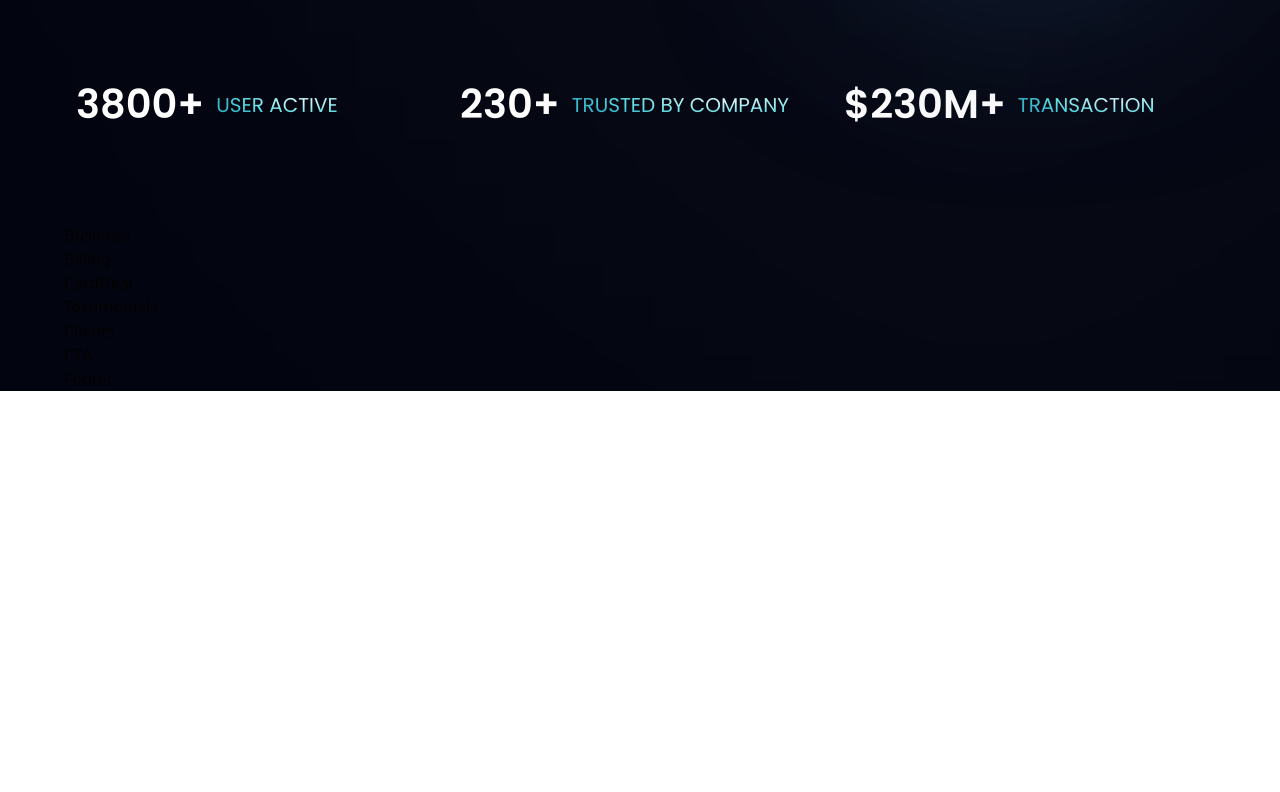
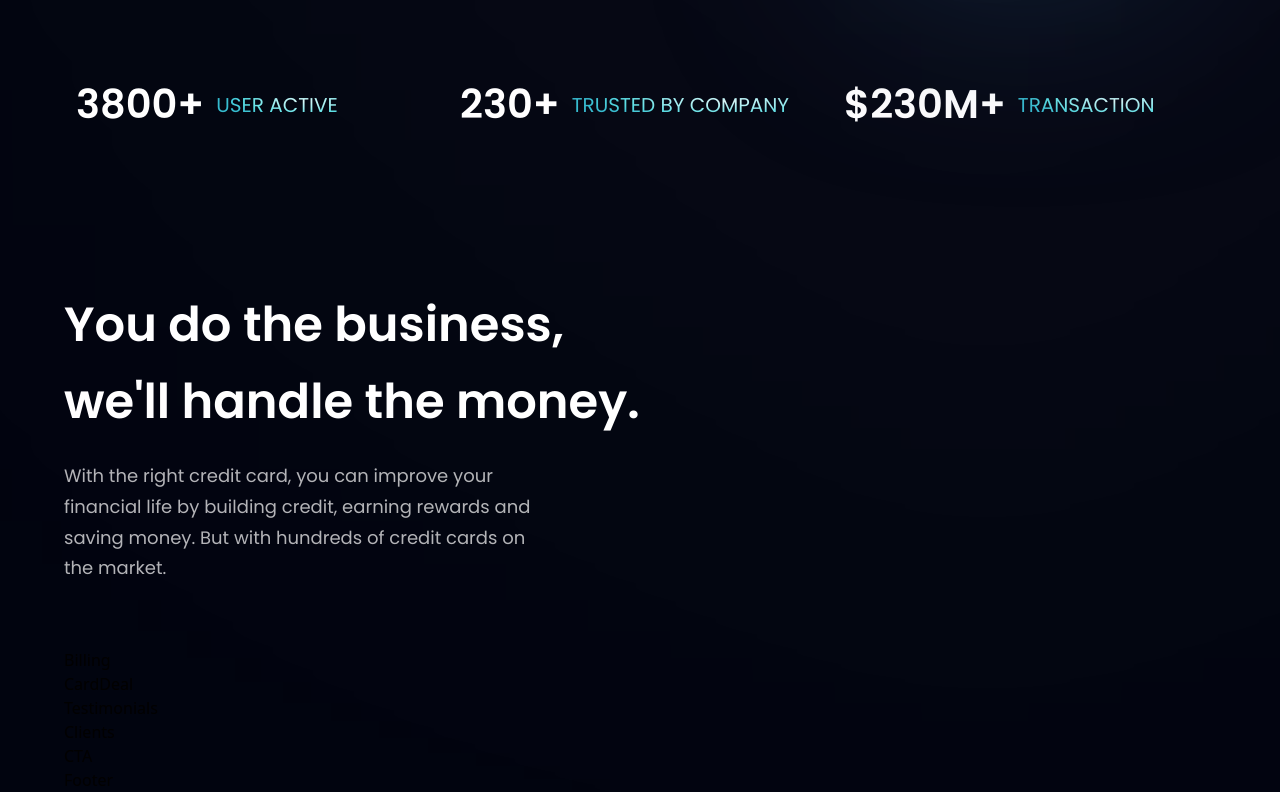
Before and after one commit to SaqifHaque/Bank-React-Responsive, a React (Vite) app: page / in a window 1280 px wide. Shown: the part 706-1498 px from the top of the page. Before the commit the page ends 1097 px from the top, so only its background shows below. Built offline with nearby package versions, Linux system fonts and the light colour scheme.

Commit message:
working on business component

```diff
--- a/src/components/Business.jsx
+++ b/src/components/Business.jsx
@@ -1,8 +1,21 @@
 import React from 'react'
+import { features } from '../constants';
+import styles, { layout } from '../styles'
+import Button from '../components/Button';
 
 const Business = () => {
   return (
-    <div>Business</div>
+    <section id="features" className={layout.section}>
+      <div className={layout.sectionInfo}>
+        <h2 className={styles.heading2}>You do the business, <br className="sm:block hidden"/>
+        we'll handle the money.</h2>
+        <p className={`${styles.paragraph} max-w-[470px] mt-5`}>With the right credit card, you can improve your financial life by building
+          credit, earning rewards and saving money. But with hundreds of credit cards
+          on the market.
+        </p>
+      </div>
+
+    </section>
   )
 }
 
```
